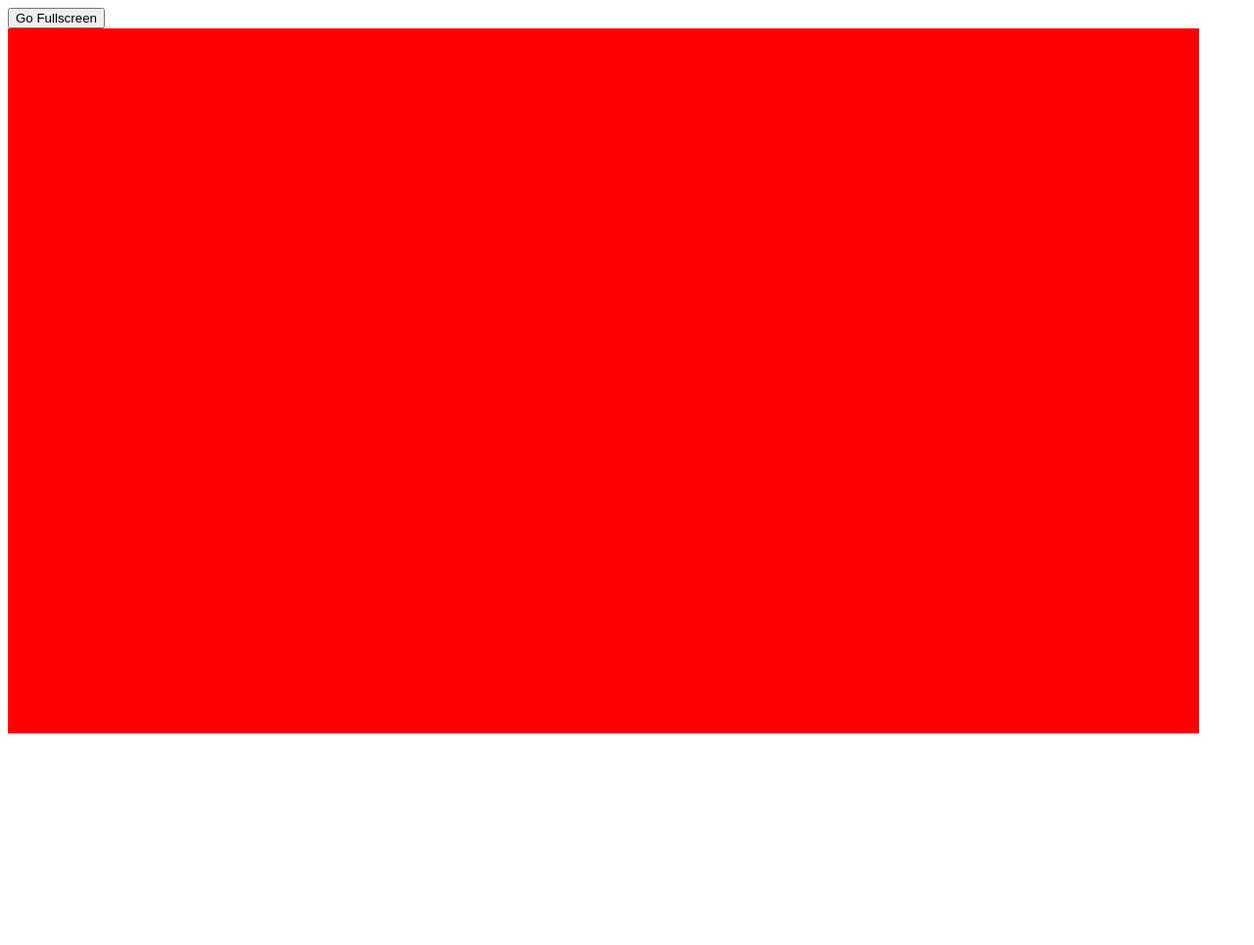
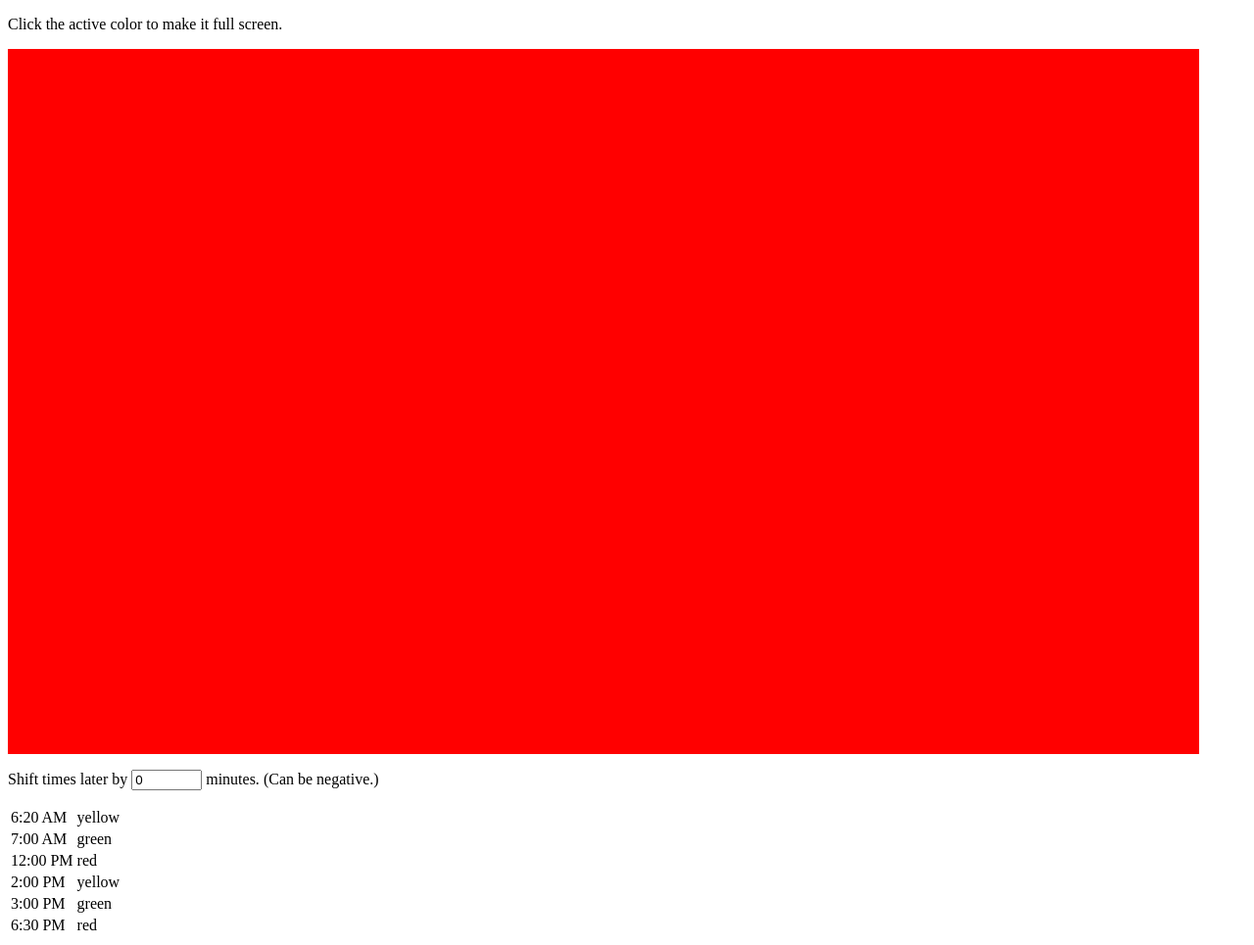
Before and after one commit to jyasskin/toddler-sleep-timer, a website with bundled scripts: page index.html in a window 1280 px wide. Shown: the whole page at 98% size. Before the commit the page ends 800 px from the top, so only its background shows below. Built offline with nearby package versions, Linux system fonts and the light colour scheme.

Commit message:
Add a box to adjust the schedule and a rendering of the schedule.

```diff
--- a/index.html
+++ b/index.html
@@ -11,7 +11,24 @@
     <script type="module" src="out/main.js"></script>
   </head>
   <body>
-    <button id="goFullscreen" type="button">Go Fullscreen</button>
+    <p>Click the active color to make it full screen.</p>
     <div id="colorClock" style="width: 95vw; min-height: 90vh;"></div>
+    <p>
+      <label>
+        Shift times later by
+        <input
+          id="adjustTimes"
+          type="number"
+          value="0"
+          min="-720"
+          max="720"
+          step="1"
+          required
+        />
+        minutes.
+      </label>
+      (Can be negative.)
+    </p>
+    <div id="schedule"></div>
   </body>
 </html>
--- a/lib/colorSchedule.ts
+++ b/lib/colorSchedule.ts
@@ -7,7 +7,7 @@ type ColorChange = {
   readonly color: string,
 };
 
-type ColorTableEntry = { readonly time: TimeOfDay, readonly color: string };
+export type ColorTableEntry = { readonly time: TimeOfDay, readonly color: string };
 
 type FindResult = {
   current: ColorTableEntry
--- /dev/null
+++ b/lib/htmPreactStandalone.d.ts
@@ -0,0 +1,4 @@
+declare module "https://unpkg.com/htm/preact/standalone.module.js" {
+  const html: any;
+  const render: any;
+}
--- a/lib/main.ts
+++ b/lib/main.ts
@@ -1,5 +1,6 @@
-import { ColorSchedule } from './colorSchedule.js';
+import { ColorSchedule, ColorTableEntry } from './colorSchedule.js';
 import { goFullscreen } from './fullscreen.js';
+import { renderSchedule } from './renderSchedule.js';
 import { TimeOfDay } from './time-of-day.js';
 
 if ("serviceWorker" in navigator) {
@@ -7,6 +8,11 @@ if ("serviceWorker" in navigator) {
     navigator.serviceWorker.register("./service-worker.js");
   });
 }
+
+const colorClock = document.getElementById("colorClock")!;
+const metaThemeColor = document.querySelector("meta[name=theme-color]")! as HTMLMetaElement;
+const adjustTimes = document.getElementById("adjustTimes")! as HTMLInputElement;
+const scheduleTable = document.getElementById("schedule")! as HTMLElement;;
 
 const TIMES = [
   { time: "6:20", color: "yellow" },
@@ -18,14 +24,8 @@ const TIMES = [
 ] as const;
 
 const schedule = ColorSchedule.fromChangeList(TIMES);
-let adjustedSchedule = schedule.adjustMinutes(0);
-
-/** The number of minutes to delay color changes, to deal with delayed nap starts. */
-let timeDelay = 0;
-
-const goFullscreenButton = document.getElementById("goFullscreen")!;
-const colorClock = document.getElementById("colorClock")!;
-const metaThemeColor = document.querySelector("meta[name=theme-color]")!;
+let adjustedSchedule = schedule.adjustMinutes(adjustTimes.valueAsNumber);
+let currentColor: ColorTableEntry;
 
 /** setTimeout ID for when the next color change happens. */
 let nextChangeTimeout = -1;
@@ -36,6 +36,7 @@ function computeAndSetColor() {
   const now = new Date();
 
   const { current, next } = adjustedSchedule.find(TimeOfDay.ofDate(now));
+  currentColor = current;
   setColor(current.color);
   console.log(`Turned ${current.color} at ${current.time}.`);
 
@@ -43,6 +44,8 @@ function computeAndSetColor() {
   const deltams = nextDate.getTime() - now.getTime();
   console.log(`Next change to ${next.color} in ${deltams / 1000}s`);
   nextChangeTimeout = window.setTimeout(computeAndSetColor, deltams);
+
+  renderSchedule(adjustedSchedule, currentColor, scheduleTable);
 }
 
 computeAndSetColor();
@@ -61,4 +64,15 @@ function setColor(color: string) {
   metaThemeColor.setAttribute("content", color);
 }
 
-document.body.addEventListener("click", event => goFullscreen(colorClock, event));
+colorClock.addEventListener("click", event => goFullscreen(colorClock, event));
+
+function setSchedule(newSchedule: ColorSchedule) {
+  adjustedSchedule = newSchedule;
+  computeAndSetColor();
+}
+
+adjustTimes.addEventListener("change", event => {
+  if (adjustTimes.validity.valid && !Number.isNaN(adjustTimes.valueAsNumber)) {
+    setSchedule(schedule.adjustMinutes(adjustTimes.valueAsNumber));
+  }
+});
--- /dev/null
+++ b/lib/renderSchedule.ts
@@ -0,0 +1,10 @@
+import { html, render } from 'https://unpkg.com/htm/preact/standalone.module.js';
+import { ColorSchedule, ColorTableEntry } from './colorSchedule.js';
+
+export function renderSchedule(schedule: ColorSchedule, currentColor: ColorTableEntry, scheduleTable: HTMLElement) {
+  render(html`<table>
+    ${schedule.table.map(colorChange => html`<tr>
+      <td>${colorChange.time.toString()}</td><td>${colorChange.color}</td>
+    </tr>`)}
+  </table>`, scheduleTable);
+}
```
Also changed, not shown: out/main.js, out/renderSchedule.js (added), 2 other files.
